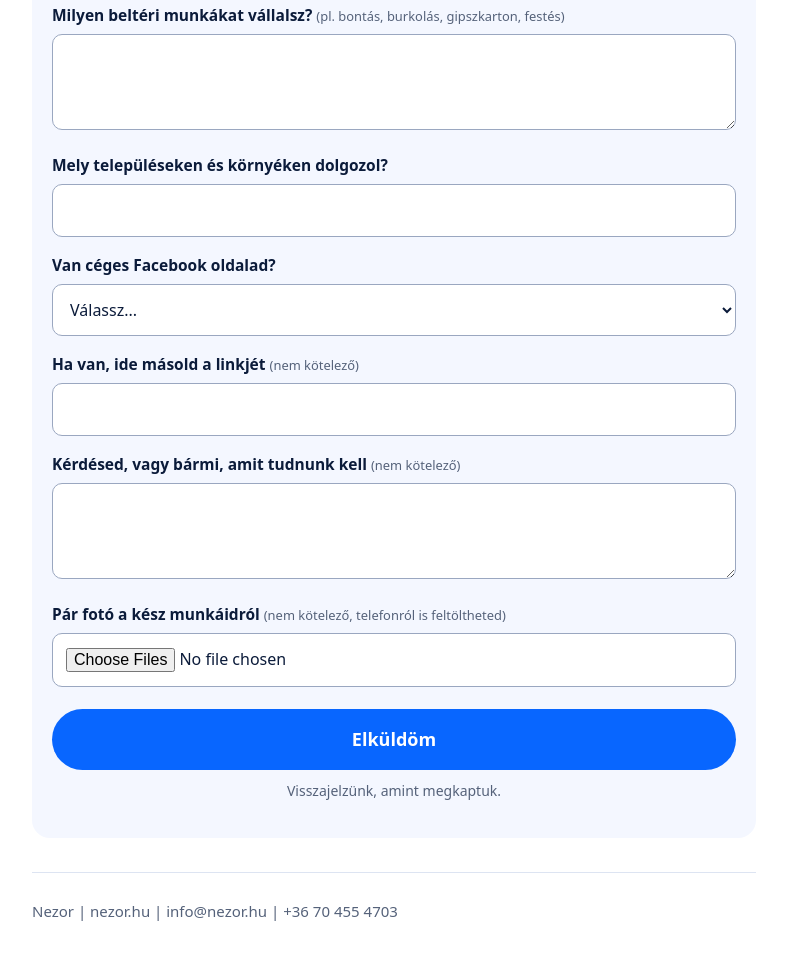
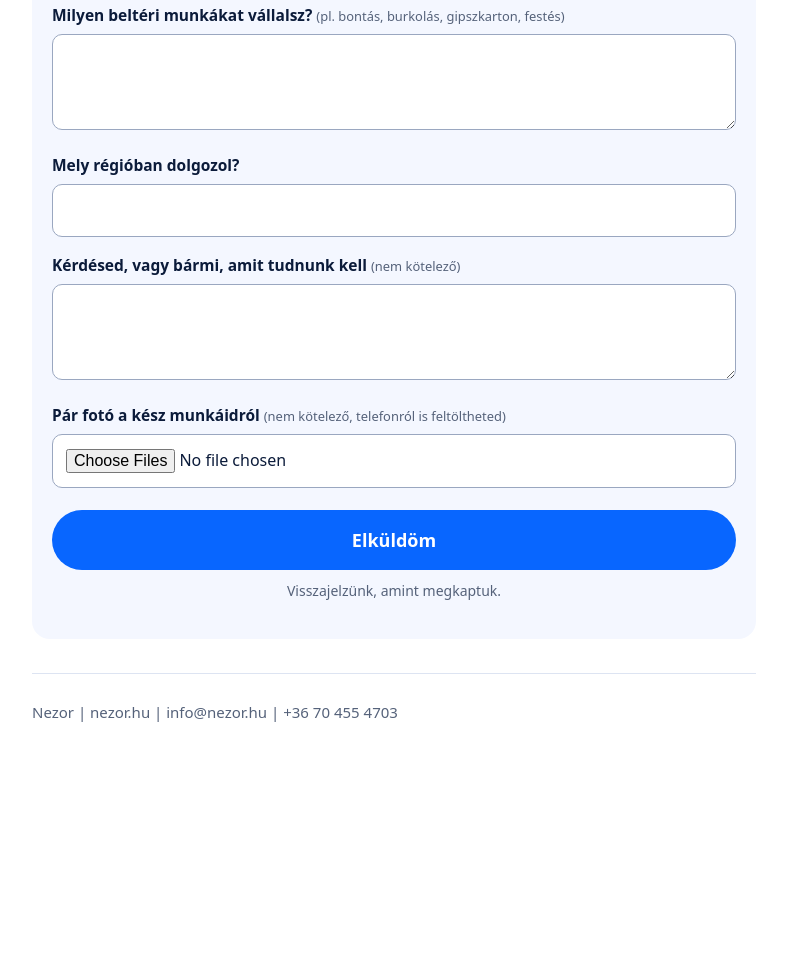
Before and after one commit to mikijelencsity/alapko-bau-javaslat, a plain HTML site: page index.html in a window 1280 px wide. Shown: the part 2163-3116 px from the top of the page, without its empty margins (246-1033 px from the left). After the commit the page ends 2935 px from the top, so only its background shows below. Drawn offline with Linux system fonts and the light colour scheme.

Commit message:
Urlap egyszerusitese, regio kerdes, ASCII mezonevek
Co-Authored-By: Claude Sonnet 5.5 <noreply@anthropic.com>

```diff
--- a/index.html
+++ b/index.html
@@ -170,7 +170,7 @@ footer{padding:26px 0 48px;border-top:1px solid var(--line);color:var(--muted);f
   <p class="sub">Pár perc. Amit itt megírsz, azt megkapjuk, és az alapján elkészítjük az oldalt és a hirdetéseket.</p>
 
   <form action="https://formsubmit.co/miklosjelencsity@gmail.com" method="POST" enctype="multipart/form-data">
-    <input type="hidden" name="_cc" value="mullerdanielev@gmail.com">
+    <input type="hidden" name="_cc" value="muller.dani.juve@gmail.com">
     <input type="hidden" name="_subject" value="Alapkő Bau: kitöltött űrlap">
     <input type="hidden" name="_template" value="table">
     <input type="hidden" name="_captcha" value="false">
@@ -183,20 +183,10 @@ footer{padding:26px 0 48px;border-top:1px solid var(--line);color:var(--muted);f
     <input id="tel" name="telefon" type="tel" required autocomplete="tel">
 
     <label for="mit">Milyen beltéri munkákat vállalsz? <small>(pl. bontás, burkolás, gipszkarton, festés)</small></label>
-    <textarea id="mit" name="beltéri_munkák" required></textarea>
+    <textarea id="mit" name="beltero_munkak" required></textarea>
 
-    <label for="hol">Mely településeken és környéken dolgozol?</label>
-    <input id="hol" name="települések" required>
-
-    <label for="fb">Van céges Facebook oldalad?</label>
-    <select id="fb" name="facebook_oldal" required>
-      <option value="">Válassz...</option>
-      <option>Igen, van</option>
-      <option>Nincs, hozzátok létre</option>
-    </select>
-
-    <label for="fblink">Ha van, ide másold a linkjét <small>(nem kötelező)</small></label>
-    <input id="fblink" name="facebook_link">
+    <label for="hol">Mely régióban dolgozol?</label>
+    <input id="hol" name="regio" required>
 
     <label for="kerdes">Kérdésed, vagy bármi, amit tudnunk kell <small>(nem kötelező)</small></label>
     <textarea id="kerdes" name="kerdes"></textarea>
```
